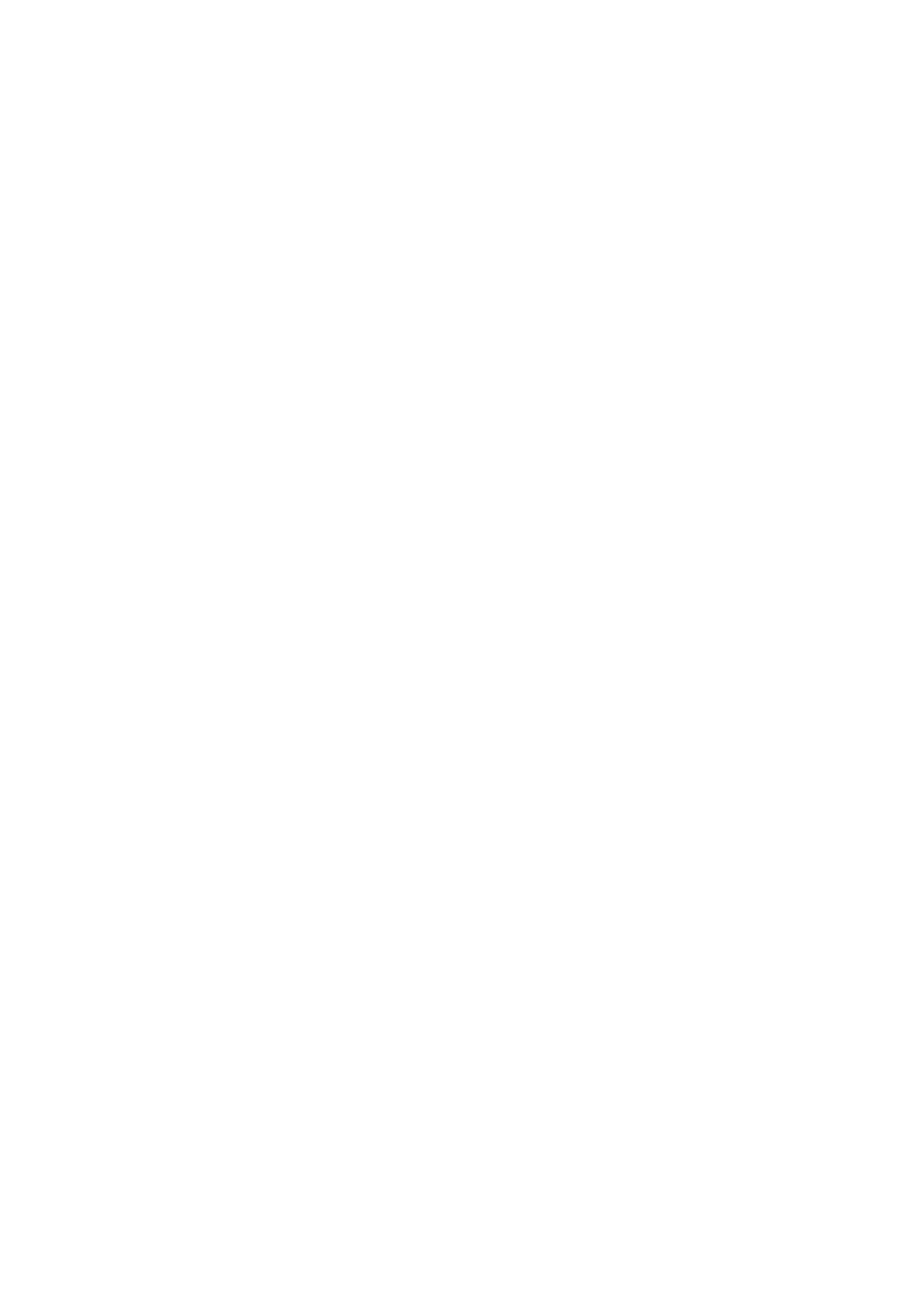
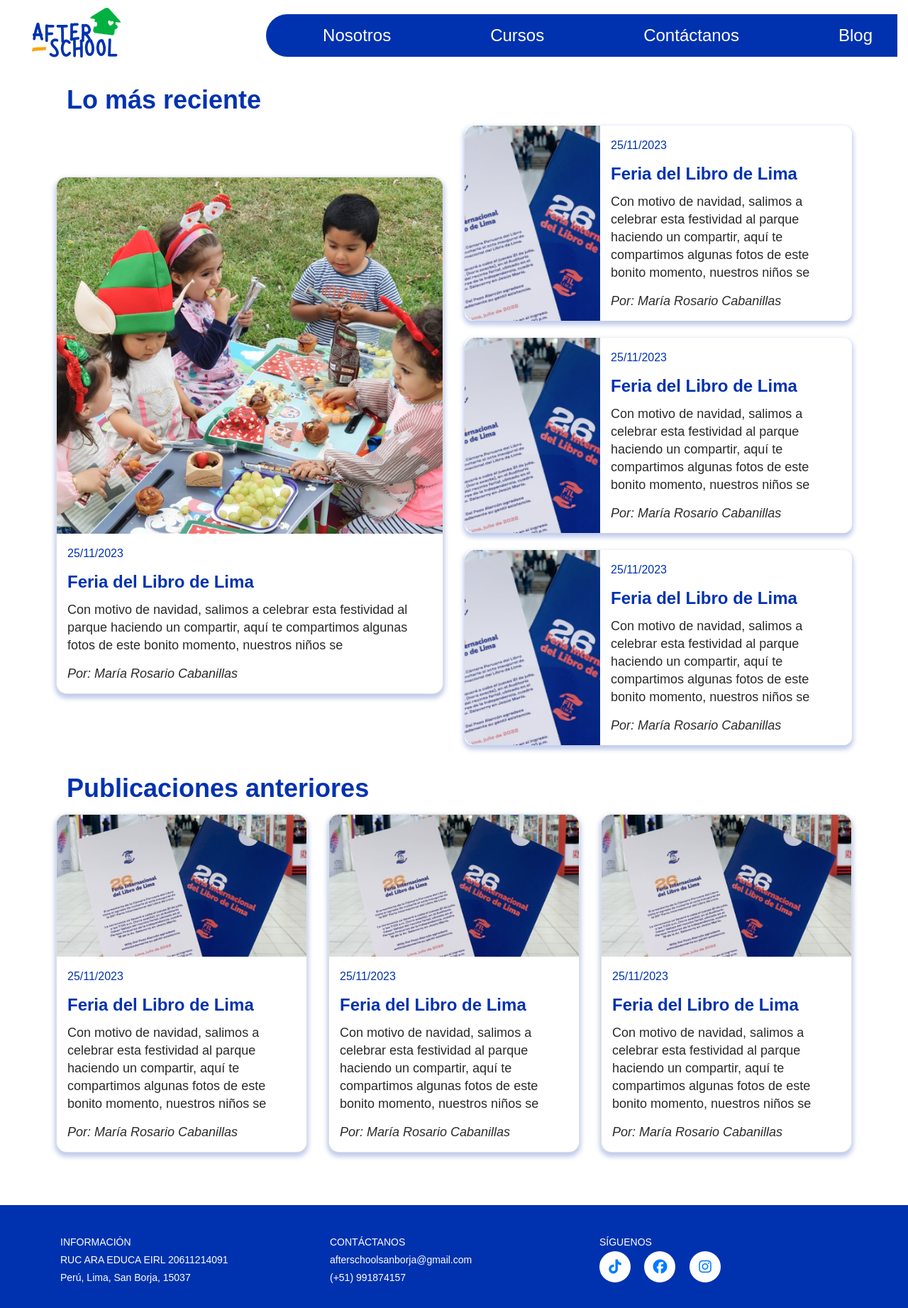
Before and after one commit to Darwin-Hilmar/afterschool, a PHP site: page /blog.html in a window 1280 px wide. Before the commit the page is empty. Shown: the whole page at 71% size. Before the commit the page ends 800 px from the top, so only its background shows below. Run offline with PHP 8.4, Linux system fonts and the light colour scheme; some libraries are stand-ins or nearby versions.

Commit message:
interfaz de los blogs

```diff
--- a/assets/css/styles.css
+++ b/assets/css/styles.css
@@ -884,7 +886,7 @@ menu
 .card {
   margin: 0 auto;
   max-width: 100%;
-  min-height: 400px;
+  /* min-height: 400px; */
   overflow: hidden;
   background-size: cover;
   background-repeat: no-repeat;
@@ -1950,6 +1952,39 @@ responsive
     border-top-left-radius: 30px;
     border-bottom-left-radius: 30px;
   }
+
+  .blog-item .cont-content .down-content p,
+  .card-blog p{
+    margin: 15px;
+  }
+
+  .blog-item .cont-content .down-content .text-fecha,
+  .card-blog .text-fecha{
+    color: #0032AF;
+    font-size: 16px;
+    font-weight: 500;
+  }
+
+  .blog-item .cont-content .down-content .text-titulo,
+  .card-blog .text-titulo{
+    color: #0032AF;
+    font-size: 24px;
+    font-style: normal;
+    font-weight: 700;
+  }
+
+  .blog-item .cont-content .down-content .text-descripcion,
+  .card-blog .text-descripcion{
+    font-size: 18px;
+    font-style: normal;
+  }
+
+  .blog-item .cont-content .down-content .text-autor,
+  .card-blog .text-autor{
+    font-size: 18px;
+    font-style: italic;
+    font-weight: 300;
+  }
 }
 
 @media  screen and (min-width: 767px) and (max-width: 1023px) { /* For tablet */
@@ -2200,3 +2306,58 @@ responsive
 .content-description{
   background-color: #e5edff;
 }
+
+
+/* BLOG STYLES */
+
+.card-blog{
+  border-radius: 15px;
+  background: #FFF;
+  box-shadow: 0px 4px 6px 2px rgba(0, 50, 175, 0.25);
+}
+
+.blog-first{
+  width: 45rem;
+  float: left;
+}
+
+.blog-item{
+  border-radius: 12px;
+  background: #FFF;
+  box-shadow: 0px 4px 6px 2px rgba(0, 50, 175, 0.25);
+  /* margin-bottom: 20px; */
+  flex-wrap: wrap;
+  }
+
+.blog-item .cont-content{
+  position: relative;
+  width: 60%;
+  border-top-right-radius: 15px;
+  border-bottom-right-radius: 15px;
+  justify-content: center;
+  align-items: center;
+}
+
+.blog-item .down-content{
+  justify-content: center;
+  align-items: center;
+}
+
+.blog-item .thumb{
+  width: 35%;
+  position: relative;
+  display: flex;
+  justify-content: center;
+  align-items: stretch;
+  overflow: hidden;
+}
+
+.blog-item .thumb img{
+  width: 100%;
+  /* position: relative;  */
+  height: auto;
+  object-fit: cover;
+  display: block;
+  border-top-left-radius: 15px;
+  border-bottom-left-radius: 15px;
+}
--- a/blog.html
+++ b/blog.html
@@ -0,0 +1,294 @@
+<!DOCTYPE html>
+<html lang="en">
+
+  <head>
+
+    <meta charset="utf-8">
+    <meta name="viewport" content="width=device-width, initial-scale=1, shrink-to-fit=no">
+    <meta name="description" content="">
+    <meta name="author" content="">
+    <link href="https://fonts.googleapis.com/css?family=Poppins:100,200,300,400,500,600,700,800,900&display=swap" rel="stylesheet">
+    <link href="https://fonts.googleapis.com/css2?family=Dancing+Script:wght@400;500;600;700&display=swap" rel="stylesheet">
+
+    <link rel="stylesheet" type="text/css" href="/node_modules/sweetalert2/dist/sweetalert2.min.css">
+    <link rel="stylesheet" href="https://cdn.jsdelivr.net/npm/slick-carousel@1.8.1/slick/slick.css"/>
+    <link rel="stylesheet" href="https://cdn.jsdelivr.net/npm/slick-carousel@1.8.1/slick/slick-theme.css"/>
+
+    <script src="https://kit.fontawesome.com/ded965e364.js" crossorigin="anonymous"></script>
+    <link href="https://maxcdn.bootstrapcdn.com/bootstrap/4.5.2/css/bootstrap.min.css" rel="stylesheet">
+
+    <title>After School</title>
+<!--
+
+
+-->
+    <!-- Additional CSS Files -->
+    <link rel="stylesheet" type="text/css" href="assets/css/bootstrap.min.css">
+    <link rel="stylesheet" type="text/css" href="assets/css/font-awesome.css">
+    <link rel="stylesheet" href="assets/css/styles.css">
+    <link rel="stylesheet" href="assets/css/owl-carousel.css">
+    <link rel="stylesheet" href="assets/css/lightbox.css">
+    <link rel="stylesheet" href="assets/css/swiper-bundle-min.css">
+
+    </head>
+
+    <body>
+
+    <!-- ***** Preloader Start ***** -->
+    <div id="preloader">
+        <div class="jumper">
+            <div></div>
+            <div></div>
+            <div></div>
+        </div>
+    </div>
+    <!-- ***** Preloader End ***** -->
+
+
+    <!-- ***** Header Area Start ***** -->
+    <header class="header-area header-sticky">
+        <div class="container-fluid">
+            <div class="row">
+                <div class="col-12">
+                    <nav class="main-nav">
+                        <!-- ***** Logo Start ***** -->
+                        <a href="index.html" class="logo">
+                            <img src="assets/images/afterschool.png"  alt="after school">
+                        </a>
+                        <!-- ***** Logo End ***** -->
+                        <!-- ***** Menu Start ***** -->
+                        <ul class="nav">
+                            <li class="scroll-to-section"><a href="nosotros.html">Nosotros</a></li>
+                            <li class="scroll-to-section"><a href="cursos.html">Cursos</a></li>
+                            <li class="scroll-to-section"><a href="contacto.html">Contáctanos</a></li>
+                            <li class="scroll-to-section right-size"><a href="blog.html">Blog</a></li>
+                        </ul>
+                        <a class='menu-trigger'>
+                            <span>Menu</span>
+                        </a>
+                        <!-- ***** Menu End ***** -->
+                    </nav>
+                </div>
+            </div>
+        </div>
+    </header>
+
+
+
+
+
+
+
+    <br><br><br>
+    <section class="section-tam">
+        <div class="container-fluid size_nst">
+            <div class="title-txt">
+                <h2>Lo más reciente</h2>
+            </div>
+
+            <div class="row">
+                <div class="col-md-6 col-12 align-self-center">
+                    <div class="card card-blog mb-4 d-flex align-items-center justify-content-center blog-first">
+                        <img class="card-img-top" src="assets/images/blogOne.png" alt="Card image cap">
+                        <div class="card-body-blog">
+                            <p class="text-fecha">25/11/2023</p>
+                            <p class="text-titulo">Feria del Libro de Lima</p>
+                            <p class="text-descripcion">Con motivo de navidad, salimos a celebrar esta festividad al parque
+                                haciendo un compartir, aquí te compartimos algunas fotos de este bonito momento, nuestros niños
+                                se
+                            </p>
+                            <p class="text-autor">Por: María Rosario Cabanillas</p>
+                        </div>
+                    </div>
+                </div>
+                <div class="col-md-6 col-12">
+                    <div class="blog-item d-flex mb-4">
+                        <div class="thumb">
+                            <img src="assets/images/blogTwo.png" alt="blog">
+                        </div>
+                        <div class="cont-content d-flex">
+                            <div class="down-content">
+                                <p class="text-fecha">25/11/2023</p>
+                                <p class="text-titulo">Feria del Libro de Lima</p>
+                                <p class="text-descripcion">Con motivo de navidad, salimos a celebrar esta festividad al parque
+                                    haciendo un compartir, aquí te compartimos algunas fotos de este bonito momento, nuestros niños
+                                    se
+                                </p>
+                                <p class="text-autor">Por: María Rosario Cabanillas</p>
+                            </div>
+                        </div>
+                    </div>
+                    <div class="blog-item d-flex mb-4">
+                        <div class="thumb">
+                            <img src="assets/images/blogTwo.png" alt="blog">
+                        </div>
+                        <div class="cont-content d-flex">
+                            <div class="down-content">
+                                <p class="text-fecha">25/11/2023</p>
+                                <p class="text-titulo">Feria del Libro de Lima</p>
+                                <p class="text-descripcion">Con motivo de navidad, salimos a celebrar esta festividad al parque
+                                    haciendo un compartir, aquí te compartimos algunas fotos de este bonito momento, nuestros niños
+                                    se
+                                </p>
+                                <p class="text-autor">Por: María Rosario Cabanillas</p>
+                            </div>
+                        </div>
+                    </div>
+                    <div class="blog-item d-flex mb-4">
+                        <div class="thumb">
+                            <img src="assets/images/blogTwo.png" alt="blog">
+                        </div>
+                        <div class="cont-content d-flex">
+                            <div class="down-content">
+                                <p class="text-fecha">25/11/2023</p>
+                                <p class="text-titulo">Feria del Libro de Lima</p>
+                                <p class="text-descripcion">Con motivo de navidad, salimos a celebrar esta festividad al parque
+                                    haciendo un compartir, aquí te compartimos algunas fotos de este bonito momento, nuestros niños
+                                    se
+                                </p>
+                                <p class="text-autor">Por: María Rosario Cabanillas</p>
+                            </div>
+                        </div>
+                    </div>
+                </div>
+            </div>
+
+            <div class="title-txt">
+                <h2>Publicaciones anteriores</h2>
+            </div>
+
+            <div class="row">
+                <div class="col-md-4 col-sm-6 col-xs-12">
+                    <div class="card card-blog mb-4" style="width: 30rem;">
+                        <img class="card-img-top" src="assets/images/blogThree.png" alt="Card image cap">
+                        <div class="card-body-blog">
+                            <p class="text-fecha">25/11/2023</p>
+                            <p class="text-titulo">Feria del Libro de Lima</p>
+                            <p class="text-descripcion">Con motivo de navidad, salimos a celebrar esta festividad al parque
+                                haciendo un compartir, aquí te compartimos algunas fotos de este bonito momento, nuestros niños
+                                se
+                            </p>
+                            <p class="text-autor">Por: María Rosario Cabanillas</p>
+                        </div>
+                    </div>
+                </div>
+                <div class="col-md-4 col-sm-6 col-xs-12">
+                    <div class="card card-blog mb-4">
+                        <img class="card-img-top" src="assets/images/blogThree.png" alt="Card image cap">
+                        <div class="card-body-blog">
+                            <p class="text-fecha">25/11/2023</p>
+                            <p class="text-titulo">Feria del Libro de Lima</p>
+                            <p class="text-descripcion">Con motivo de navidad, salimos a celebrar esta festividad al parque
+                                haciendo un compartir, aquí te compartimos algunas fotos de este bonito momento, nuestros niños
+                                se
+                            </p>
+                            <p class="text-autor">Por: María Rosario Cabanillas</p>
+                        </div>
+                    </div>
+                </div>
+                <div class="col-md-4 col-sm-6 col-xs-12">
+                    <div class="card card-blog mb-4">
+                        <img class="card-img-top" src="assets/images/blogThree.png" alt="Card image cap">
+                        <div class="card-body-blog">
+                            <p class="text-fecha">25/11/2023</p>
+                            <p class="text-titulo">Feria del Libro de Lima</p>
+                            <p class="text-descripcion">Con motivo de navidad, salimos a celebrar esta festividad al parque
+                                haciendo un compartir, aquí te compartimos algunas fotos de este bonito momento, nuestros niños
+                                se
+                            </p>
+                            <p class="text-autor">Por: María Rosario Cabanillas</p>
+                        </div>
+                    </div>
+                </div>
+            </div>
+        </div>
+
+    </section>
+
+
+
+
+
+
+    <footer>
+        <div class="container-xl">
+            <div class="row">
+                <div class="col-lg-4 col-xs-12">
+                    <div class="right-text-content">
+                        <p>INFORMACIÓN</p>
+                        <p>RUC ARA EDUCA EIRL 20611214091</p>
+                        <p>Perú, Lima, San Borja, 15037</p>
+                    </div>
+                </div>
+                <div class="col-lg-4 col-xs-12">
+                    <div class="right-text-content">
+                        <p>CONTÁCTANOS</p>
+                        <p>afterschoolsanborja@gmail.com</p>
+                        <p>(+51) 991874157</p>
+                    </div>
+                </div>
+                <div class="col-lg-4 col-xs-12">
+                    <div class="right-text-content">
+                        <p>SÍGUENOS</p>
+                        <ul class="social-icons">
+                            <li><a href="#"><i class="fa-brands fa-tiktok"></i></a></li>
+                            <li><a href="#"><i class="fa fa-facebook"></i></a></li>
+                            <li><a href="#"><i class="fa fa-instagram"></i></a></li>
+                        </ul>
+                    </div>
+                </div>
+            </div>
+        </div>
+    </footer>
+
+    <!-- jQuery -->
+    <script src="assets/js/jquery-2.1.0.min.js"></script>
+
+    <!-- Bootstrap -->
+    <script src="assets/js/popper.js"></script>
+    <script src="assets/js/bootstrap.min.js"></script>
+
+    <!-- Plugins -->
+    <script src="assets/js/owl-carousel.js"></script>
+    <script src="assets/js/accordions.js"></script>
+    <script src="assets/js/datepicker.js"></script>
+    <script src="assets/js/scrollreveal.min.js"></script>
+    <script src="assets/js/waypoints.min.js"></script>
+    <script src="assets/js/jquery.counterup.min.js"></script>
+    <script src="assets/js/imgfix.min.js"></script>
+    <script src="assets/js/slick.js"></script>
+    <script src="assets/js/lightbox.js"></script>
+    <script src="assets/js/isotope.js"></script>
+
+    <!-- Global Init -->
+    <script src="assets/js/custom.js"></script>
+    <script src="assets/js/swiper-bundle-min.js"></script>
+
+    <script src="/node_modules/sweetalert2/dist/sweetalert2.min.js"></script>
+    <script src="https://code.jquery.com/jquery-3.6.0.min.js"></script>
+    <script src="https://cdn.jsdelivr.net/npm/slick-carousel@1.8.1/slick/slick.min.js"></script>
+
+    <script>
+        $(document).ready(function(){
+            $('.carrusel-equipo').slick({
+                infinite: true,
+                slidesToShow: 2,
+                slidesToScroll: 1,
+                autoplay: true,
+                autoplaySpeed: 2000,
+                draggable: true,
+                swipeToSlide: true,
+                responsive: [
+                    {
+                        breakpoint: 768,
+                        settings: {
+                            slidesToShow: 1
+                        }
+                    }
+                ]
+            });
+        });
+    </script>
+
+  </body>
+</html>
--- a/index.html
+++ b/index.html
@@ -456,7 +456,6 @@
         </div>
     </section>
 
-
     <section class="bg_equipo section-tam">
         <div class="container-fluid size_nst">
             <div class="title-txt">
@@ -540,7 +539,6 @@
         </div>
     </section>
 
-
     <section class="section-tam">
         <div class="container-fluid size_nst">
             <div class="title-txt">
@@ -605,7 +603,6 @@
             </div>
         </div>
     </section>
-
 
     <section class="bg_equipo section-tam">
         <div class="container-fluid size_nst">
```
Also changed, not shown: other parts of assets/css/styles.css (+73 -0 lines), test.html (added, +37 -0 lines), assets/images/blogOne.png (added), assets/images/blogThree.png (added), assets/images/blogTwo.png (added).
